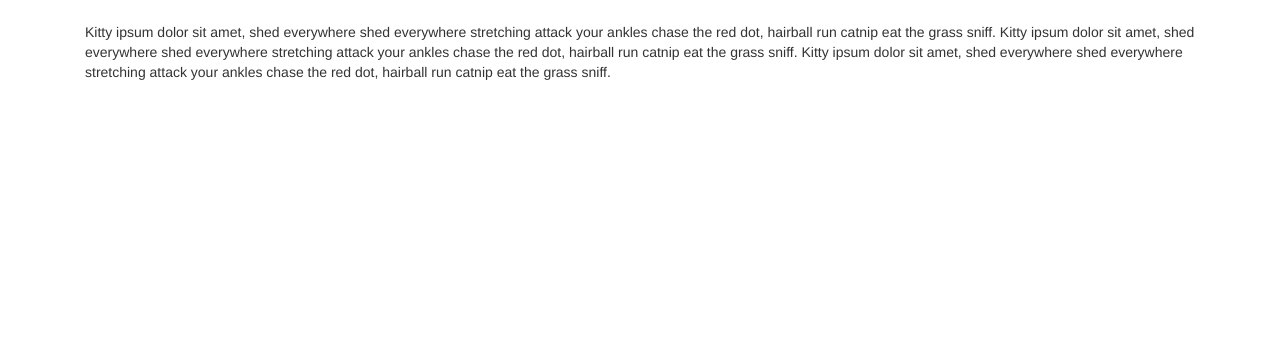
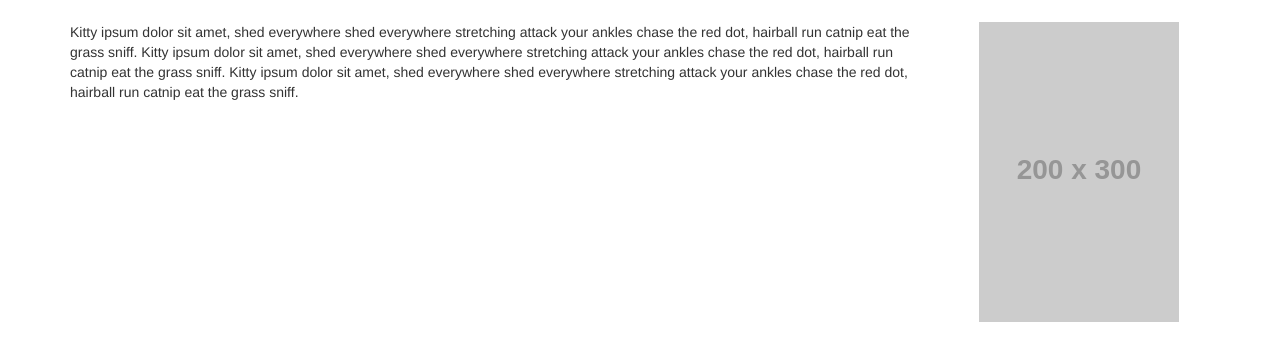
Before and after one commit to zaralev/portfolio-codecamp, a plain HTML site: page index.html in a window 1280 px wide. Shown: the part 103-464 px from the top of the page. Drawn offline with nearby package versions, Linux system fonts and the light colour scheme; placeholder pictures from the web are drawn by us.

Commit message:
main content

```diff
--- a/css/style.css
+++ b/css/style.css
@@ -7,12 +7,9 @@ header{
 }
 
 @media screen and (min-width: 768px) {
-    header {
-        width: 80%;
-    }
-    #innernav {
-      padding-right:8em;
-    }
+  #innernav {
+    padding-right:8em;
+  }
     .logo {
       left: 3em !important;
     }
@@ -50,7 +47,14 @@ header{
   top:0;
   left:0;
 }
-
-#about {
+#main {
   margin-top:125px;
 }
+#about {
+  float:left;
+}
+
+#me {
+  float:right;
+  padding-bottom:2em;
+}
--- a/index.html
+++ b/index.html
@@ -22,7 +22,11 @@
       <div>
     </header>
     <div class="container">
-      <div id="about" class="col-xs-12">
+      <div id="main" class="row">
+        <div id="me" class="col-xs-12 col-sm-3">
+          <img src="http://placehold.it/200x300" class="img-responsive center-block"/>
+        </div>
+        <div id="about" class="col-xs-12 col-sm-9">
         <p>
           Kitty ipsum dolor sit amet, shed everywhere shed everywhere stretching
           attack your ankles chase the red dot, hairball run catnip eat the grass sniff.
@@ -33,5 +37,6 @@
         </p>
         </div>
       </div>
+    </div>
   </body>
 </html>
```
Lines whose indentation alone changed are shown as unchanged.
